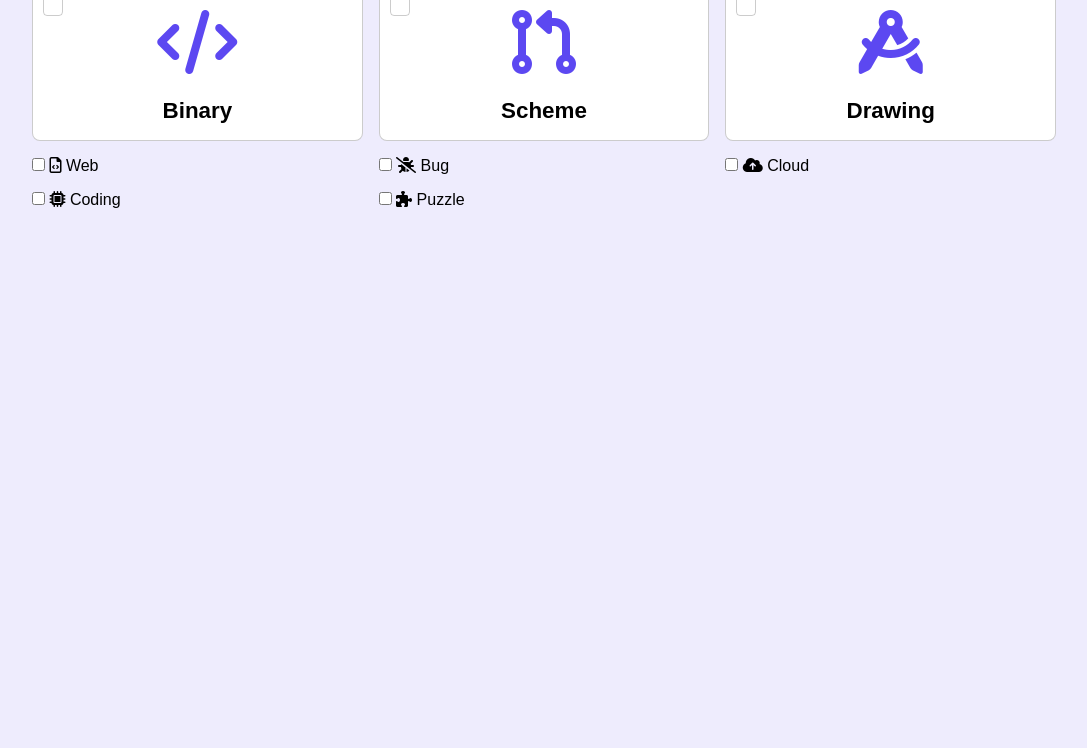
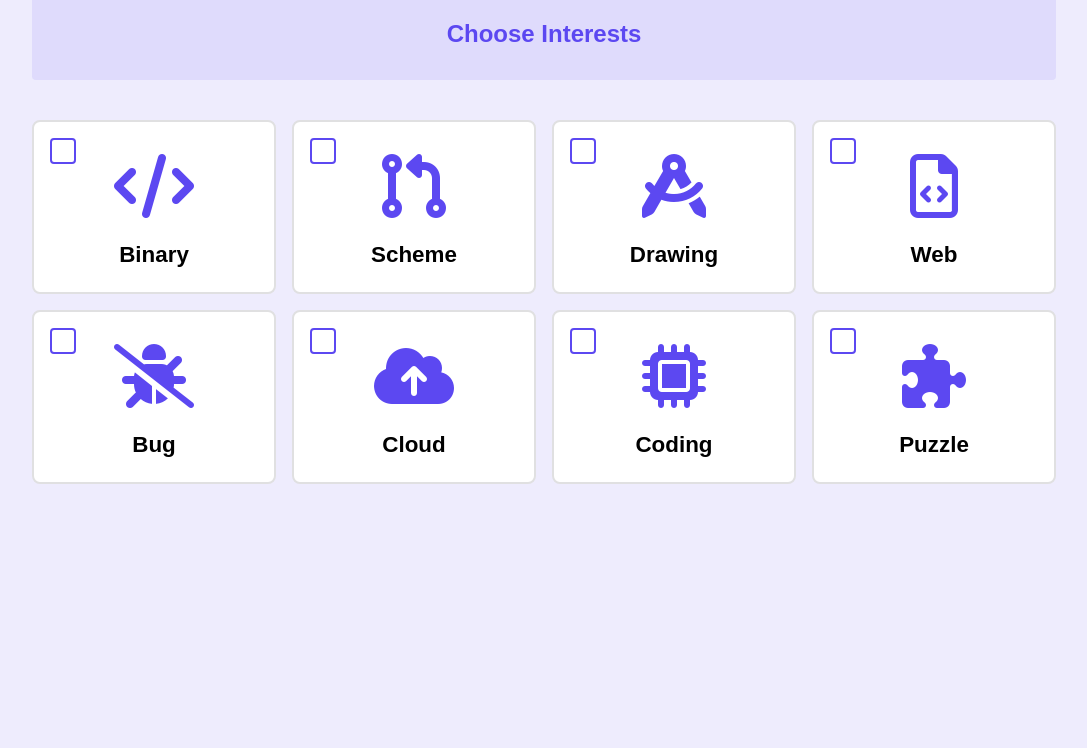
Before and after one commit to noamangg/Front-End-Challenges, a plain HTML site: page Interests Boxes Select/index.html in a window 1280 px wide. Shown: the part 52-800 px from the top of the page, without its empty margins (96-1183 px from the left). Drawn offline with Linux system fonts and the light colour scheme.

Commit message:
update some files

```diff
--- a/Interests Boxes Select/CSS/master.css
+++ b/Interests Boxes Select/CSS/master.css
@@ -3,14 +3,16 @@
   --elements-background-color: #eeecfd;
   --element-border-color: #e0e0e1;
 
-  -webkit-box-sizing: border-box;
-  -moz-box-sizing: border-box;
   box-sizing: border-box;
 }
 
 * {
   margin: 0;
   font-family: Arial, Helvetica, sans-serif;
+}
+::before,
+::after {
+  box-sizing: border-box;
 }
 
 body {
@@ -20,83 +22,94 @@ body {
 .container {
   margin-left: 10%;
   margin-right: 10%;
-
 }
 
 
-
+h1 {
+  margin: 2.5rem 0;
+  text-align: center;
+  background-color: rgb(92, 72, 241, 10%);
+  padding: 2rem;
+  font-size: 1.5rem;
+  border-radius: .25rem;
+  color: var(--main-purple-color);
+}
 .inter {
   display: grid;
-  grid-template-columns: repeat(auto-fill, minmax(250px, 1fr));
+  grid-template-columns: repeat(auto-fill, minmax(230px, 1fr));
   gap: 1rem;
 }
 
-.inter>div {
+.inter label {
   background-color: white;
-  border: 1px solid rgb(0, 0, 0, .2);
-  border-radius: .5rem;
+  padding: 0.5rem;
+  border-radius: 0.5rem;
+  display: grid;
+  justify-content: center;
   position: relative;
-
-  height: fit-content;
+  text-align: center;
+  border: 2px solid var(--element-border-color);
 }
 
-.inter>div label {
-  text-align: center;
+.inter label:has(input[type="checkbox"]:checked) {
+  border-color: var(--main-purple-color, #5c48f1);
+}
+.inter label:has(input[type="checkbox"]:checked)::before {
+  content: "";
+  background-color: rgb(92, 72, 241, 20%);
+  position: absolute;
+  top: 0;
+  left: 0;
+  width: 100%;
   height: 100%;
-  display: block;
+}
+.inter input[type="checkbox"] {
+  position: absolute;
+  top: 1rem;
+  left: 1rem;
+
+  appearance: none;
 }
 
-.inter>div label i {
-  margin-top: 1.5rem;
+.inter input[type="checkbox"]::before {
+  content: "";
+  width: 26px;
+  height: 26px;
+  border: 2px solid var(--main-purple-color, #5c48f1);
+  position: absolute;
+  border-radius: .25rem;
+  top: 0;
+  left: 0;
+}
+.inter input[type="checkbox"]::after {
+  content: "";
+  width: 15px;
+  height: 15px;
+  position: absolute;
+  border-radius: .25rem;
+  top: 5.5px;
+  left: 5.5px;
+  transition: .25s;
+}
+.inter input[type="checkbox"]:checked::after {
+  background-color: var(--main-purple-color, #5c48f1);
+}
+
+.inter input[type="checkbox"]:is(:not(:checked)):hover::after {
+  background-color: var(--main-purple-color, #5c48f1);
+  opacity: .5;
+}
+.inter i {
+  margin: 1.5rem 0;
   font-size: 4rem;
   color: var(--main-purple-color, #5c48f1);
   width: 100%;
-  margin-bottom: 1.5rem;
+  z-index: 4;
 }
 
-.inter>div label p {
+.inter p {
   font-weight: bold;
   font-size: 1.4rem;
   margin-bottom: 1rem;
+  z-index: 4;
 }
-
-.inter>div input[type="radio"] {
-  appearance: none;
-  position: absolute;
-}
-
-.inter>div label::before {
-  content: "";
-  width: 18px;
-  height: 18px;
-  border: 1px solid rgb(0, 0, 0, .2);
-  border-radius: .25rem;
-  position: absolute;
-  top: 10px;
-  left: 10px
-}
-.inter> div input[type="radio"]:checked + label::before {
-  border: 1px solid var(--main-purple-color, #5c48f1);
-}
-
-
-.inter>div input[type="radio"]:checked + label::after,
-.inter>div input[type="radio"]:not(:checked) + label:hover::after {
-  content: "";
-  width: 15px;
-  height: 15px;
-  background-color: var(--main-purple-color, #5c48f1);
-  border-radius: .25rem;
-  position: absolute;
-  top: 12.5px;
-  left: 12.5px
-}
-.inter>div input[type="radio"]:checked+label::after {
-
-}
-
-.inter>div input[type="radio"]:not(:checked) + label:hover::after {
-  background-color: rgb(0, 0, 0, .2);
-
-
-}
--- a/Interests Boxes Select/index.html
+++ b/Interests Boxes Select/index.html
@@ -1,5 +1,6 @@
 <!DOCTYPE html>
 <html lang="en">
+
 <head>
   <meta charset="UTF-8">
   <meta http-equiv="X-UA-Compatible" content="IE=edge">
@@ -10,67 +11,65 @@
   <link rel="stylesheet" href="CSS/master.css">
 
 </head>
+
 <body>
   <div class="container">
     <h1>Choose Interests</h1>
 
     <div class="inter">
-
-    <div class="binary">
-    <input type="radio" name="te" id="binary">
       <label for="binary">
+        <input type="checkbox" id="binary">
         <i class="fa-solid fa-code"></i>
         <p>Binary</p>
       </label>
-  </div>
 
-  <div class="inter">
-    <input type="radio" name="te" id="Scheme">
-    <label for="Scheme">
+      <label for="scheme">
+        <input type="checkbox" id="scheme">
       <i class="fa-solid fa-code-pull-request"></i>
       <p>Scheme</p>
       </label>
-  </div>
 
-  <div class="inter">
-  <input type="radio" name="" id="Drawing">
-    <label for="Drawing">
+      <label for="drawing">
+        <input type="checkbox" id="drawing">
       <i class="fa-solid fa-compass-drafting"></i>
       <p>Drawing</p>
       </label>
-  </div>
 
-    <label for="Web">
-      <input type="checkbox" name="" id="Web">
+
+      <label for="web">
+        <input type="checkbox" id="web">
         <i class="fa-regular fa-file-code"></i>
-      Web
+        <p>Web</p>
       </label>
-    <label for="Bug">
-      <input type="checkbox" name="" id="Bug">
+
+
+      <label for="bug">
+        <input type="checkbox" id="bug">
         <i class="fa-solid fa-bug-slash"></i>
-      Bug
+        <p>Bug</p>
       </label>
-    <label for="Cloud">
-      <input type="checkbox" name="" id="Cloud">
+
+      <label for="cloud">
+        <input type="checkbox" id="cloud">
         <i class="fa-solid fa-cloud-arrow-up"></i>
-      Cloud
+        <p>Cloud</p>
       </label>
-    <label for="Coding">
-      <input type="checkbox" name="" id="Coding">
+
+      <label for="coding">
+        <input type="checkbox" id="coding">
         <i class="fa-solid fa-microchip"></i>
-      Coding
+        <p>Coding</p>
       </label>
-    <label for="Puzzle">
-      <input type="checkbox" name="" id="Puzzle">
+
+      <label for="puzzle">
+        <input type="checkbox" id="puzzle">
         <i class="fa-solid fa-puzzle-piece"></i>
-      Puzzle
+        <p>Puzzle</p>
       </label>
     </div>
-
-
-
 
   </div>
 
 </body>
+
 </html>
```
Also changed, not shown: index.html (+1 -0 lines), 1 other file. Lines whose indentation alone changed are shown as unchanged.
